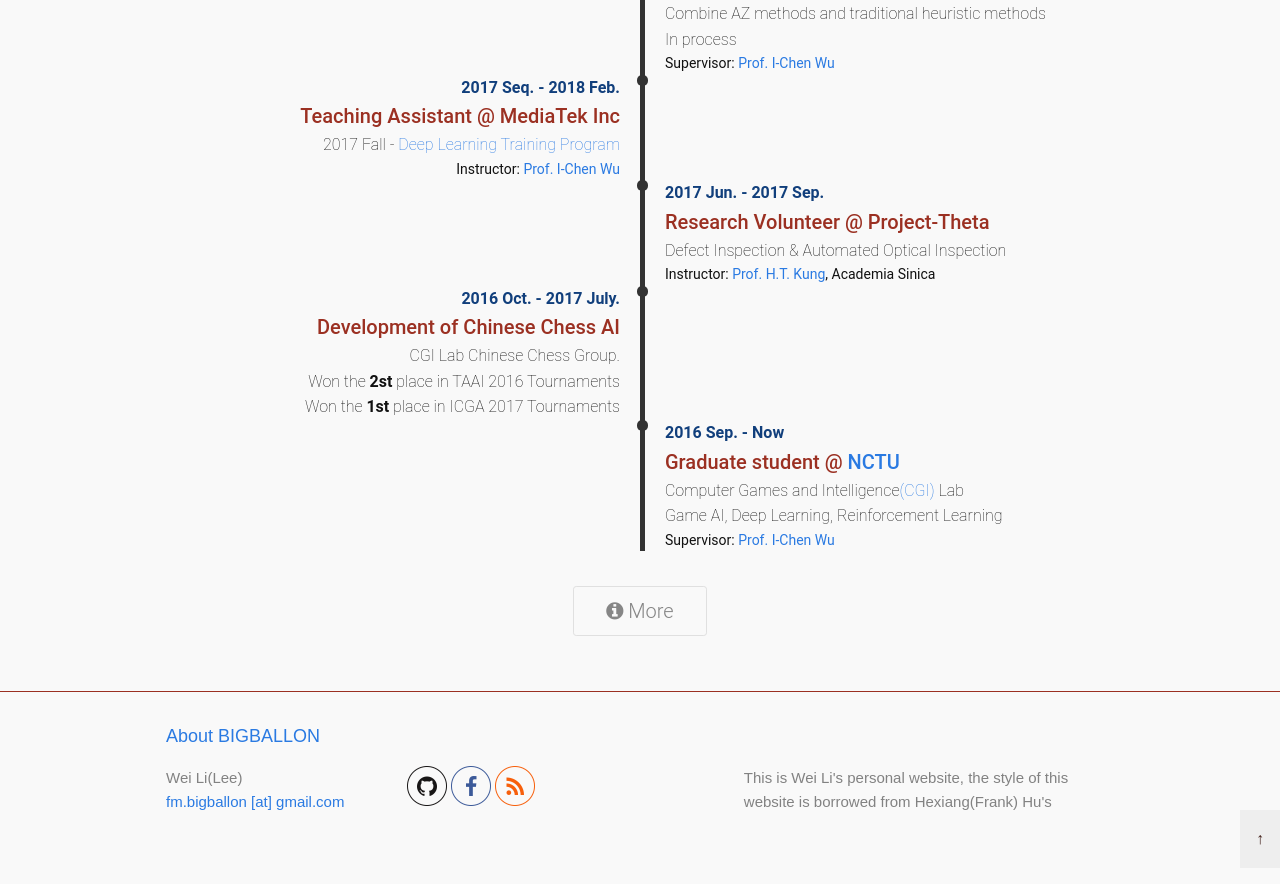
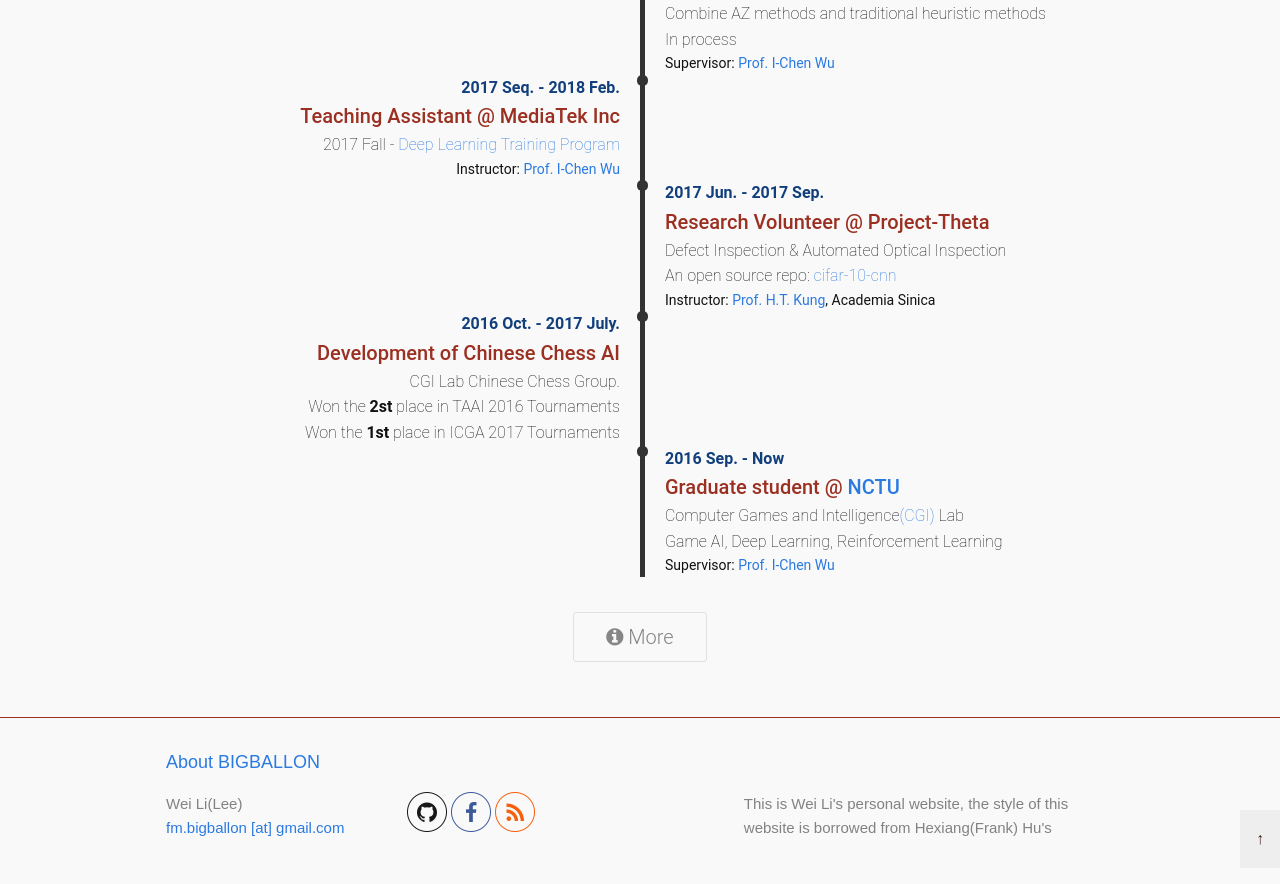
Before and after one commit to BIGBALLON/bigballon.github.io, a Jekyll site: the page built from index.html, in a window 1280 px wide and 900 px high, scrolled down 812 px. Shown: the top 884 px of the window. Built offline with Jekyll 4.4.1, drawn with Linux system fonts in a browser that asks for light colours.

Commit message:
add github repo

```diff
--- a/_data/experiences.yml
+++ b/_data/experiences.yml
@@ -21,7 +21,7 @@
   brief: true
 - date:  "2017 Jun. - 2017 Sep."
   title: "Research Volunteer @ Project-Theta"
-  desc:  "Defect Inspection & Automated Optical Inspection"
+  desc:  "Defect Inspection & Automated Optical Inspection</br>An open source repo: <a href='https://github.com/BIGBALLON/cifar-10-cnn'>cifar-10-cnn</a>"
   brief: true
   host:
     name: "<a href='https://www.eecs.harvard.edu/htk/'>Prof. H.T. Kung</a>, Academia Sinica"
```
